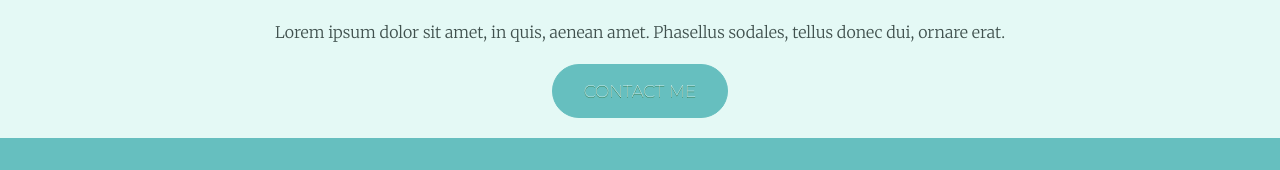
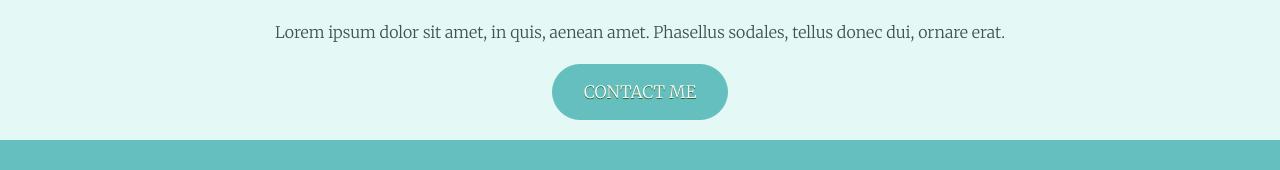
Before and after one commit to Ehab-Elhabash/cv, a plain HTML site: page index.html in a window 1280 px wide. Shown: the part 2450-2620 px from the top of the page. Drawn offline with Linux system fonts and the light colour scheme.

Commit message:
Update styles.css

```diff
--- a/css/styles.css
+++ b/css/styles.css
@@ -105,7 +105,7 @@ a:hover{
 	display:inline-block;
 	cursor:pointer;
 	color:#ffffff;
-	font-family: 'Montserrat', sans-serif;
+	font-family: 'Merriweather', sans-serif;
 	font-size:17px;
 	padding:16px 31px;
 	text-decoration:none;
```
